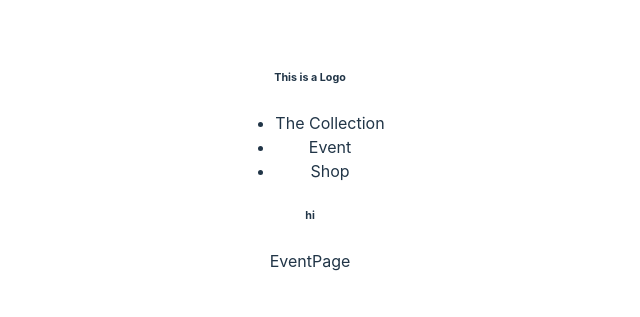
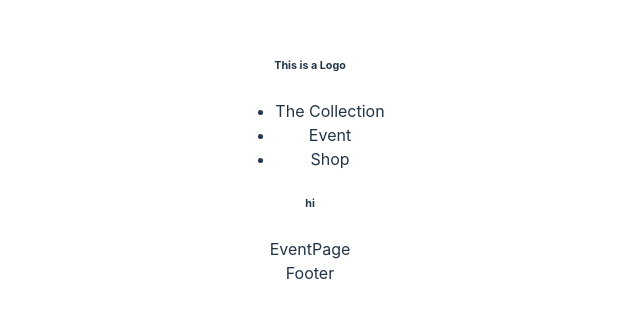
Before and after one commit to yhuuuu/Museum_React, a React (Vite) app: page /events in a window 1280 px wide. Shown: the part 241-558 px from the top of the page, without its empty margins (330-970 px from the left). Built offline with nearby package versions, Linux system fonts and the light colour scheme.

Commit message:
drafted footer component

```diff
--- a/src/App.jsx
+++ b/src/App.jsx
@@ -7,6 +7,7 @@
 import ShopPage from './pages/ShopPage'
 import EventPage from './pages/EventPage'
 import Header from './components/Header'
+import Footer from './components/Footer'
 
 
 
@@ -22,8 +23,8 @@
         <Route path='/artworks/:id' element={<CollectionDetail />} />
         <Route path='/shop' element={<ShopPage />} />
         <Route path='/events' element={<EventPage />} />
-
       </Routes>
+      <Footer/>
     </>
   )
 }
--- /dev/null
+++ b/src/components/Footer.jsx
@@ -0,0 +1,9 @@
+import React from 'react'
+
+function Footer() {
+  return (
+    <div>Footer</div>
+  )
+}
+
+export default Footer
```
